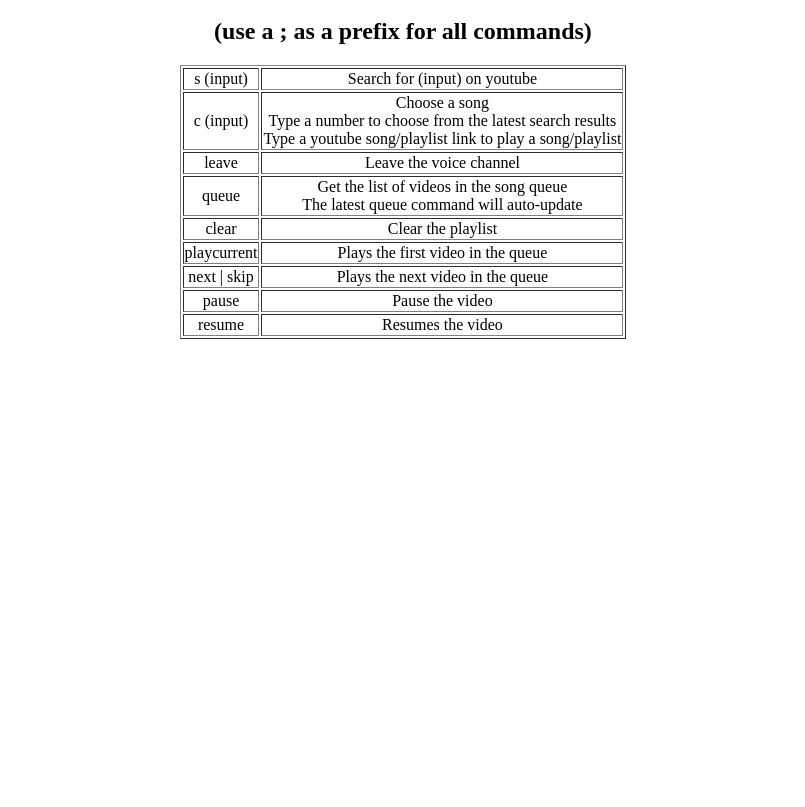
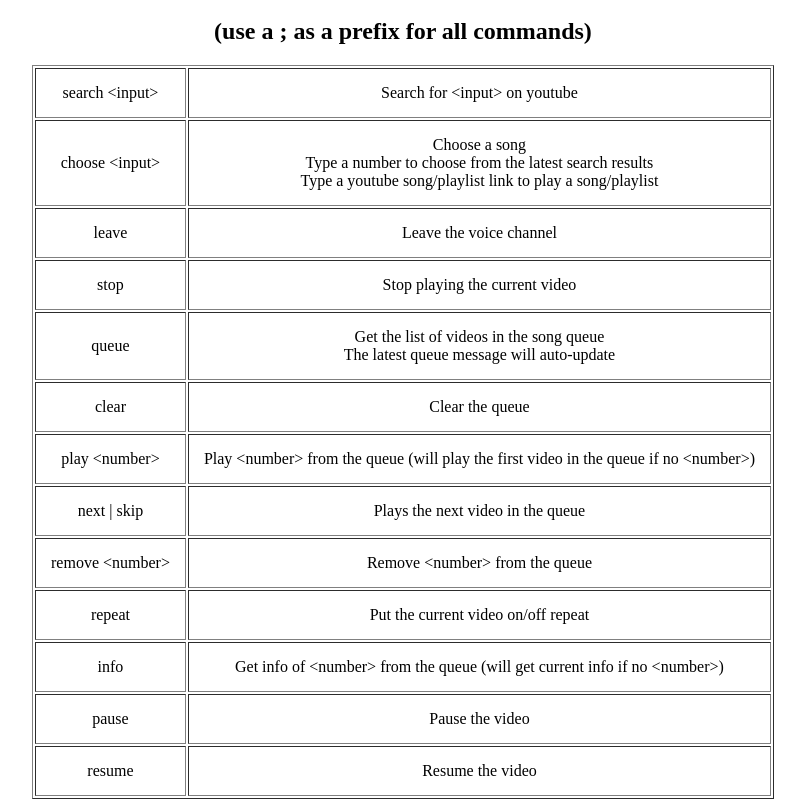
Before and after one commit to Moochachos/moochachos.github.io, a plain HTML site: page goosebot/help.html in a window 1280 px wide. Shown: the part 48-855 px from the top of the page, without its empty margins (237-1042 px from the left). Before the commit the page ends 800 px from the top, so only its background shows below. Drawn offline with Linux system fonts and the light colour scheme.

Commit message:
Add files via upload

```diff
--- a/goosebot/help.html
+++ b/goosebot/help.html
@@ -1,6 +1,10 @@
 <style>
 .tableRow {
   text-align: center;
+}
+
+#helpTable th, td {
+  padding: 15px;
 }
 </style>
 <html>
@@ -9,14 +13,14 @@
 <h2>(use a ; as a prefix for all commands)</h2>
 <body>
 
-<table border="1">
+<table id="helpTable" border="1">
 
 <tr class="tableRow">
-<td>s (input)</td>
-<td>Search for (input) on youtube</td>
+<td>search &lt;input&gt;</td>
+<td>Search for &lt;input&gt; on youtube</td>
 
 <tr class="tableRow">
-<td>c (input)</td>
+<td>choose &lt;input&gt;</td>
 <td>Choose a song <br> Type a number to choose from the latest search results <br> Type a youtube song/playlist link to play a song/playlist</td>
 
 <tr class="tableRow">
@@ -24,20 +28,36 @@
 <td>Leave the voice channel</td>
 
 <tr class="tableRow">
+<td>stop</td>
+<td>Stop playing the current video</td>
+
+<tr class="tableRow">
 <td>queue</td>
-<td>Get the list of videos in the song queue <br> The latest queue command will auto-update</td>
+<td>Get the list of videos in the song queue <br> The latest queue message will auto-update</td>
 
 <tr class="tableRow">
 <td>clear</td>
-<td>Clear the playlist</td>
+<td>Clear the queue</td>
 
 <tr class="tableRow">
-<td>playcurrent</td>
-<td>Plays the first video in the queue</td>
+<td>play &lt;number&gt;</td>
+<td>Play &lt;number&gt; from the queue (will play the first video in the queue if no &lt;number&gt;)</td>
 
 <tr class="tableRow">
 <td>next | skip</td>
 <td>Plays the next video in the queue</td>
+
+<tr class="tableRow">
+<td>remove &lt;number&gt;</td>
+<td>Remove &lt;number&gt; from the queue</td>
+
+<tr class="tableRow">
+<td>repeat</td>
+<td>Put the current video on/off repeat</td>
+
+<tr class="tableRow">
+<td>info <number></td>
+<td>Get info of &lt;number&gt; from the queue (will get current info if no &lt;number&gt;)</td>
 
 <tr class="tableRow">
 <td>pause</td>
@@ -45,7 +65,7 @@
 
 <tr class="tableRow">
 <td>resume</td>
-<td>Resumes the video</td>
+<td>Resume the video</td>
 
 
 </body>
```
